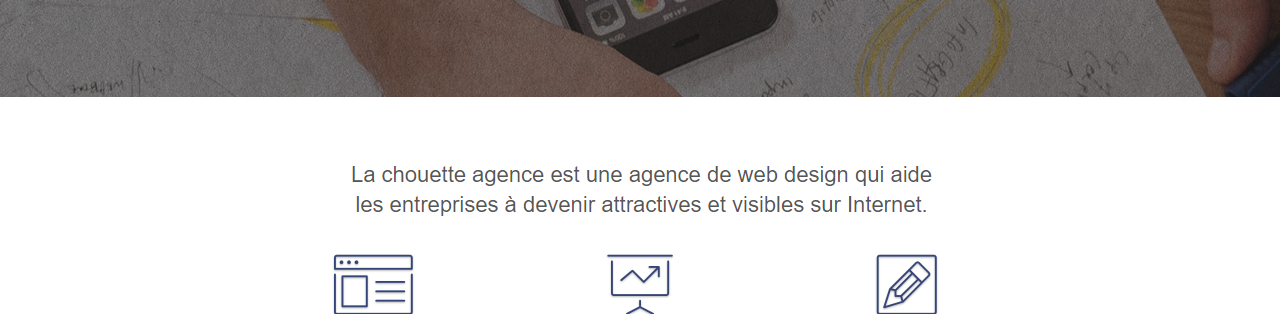
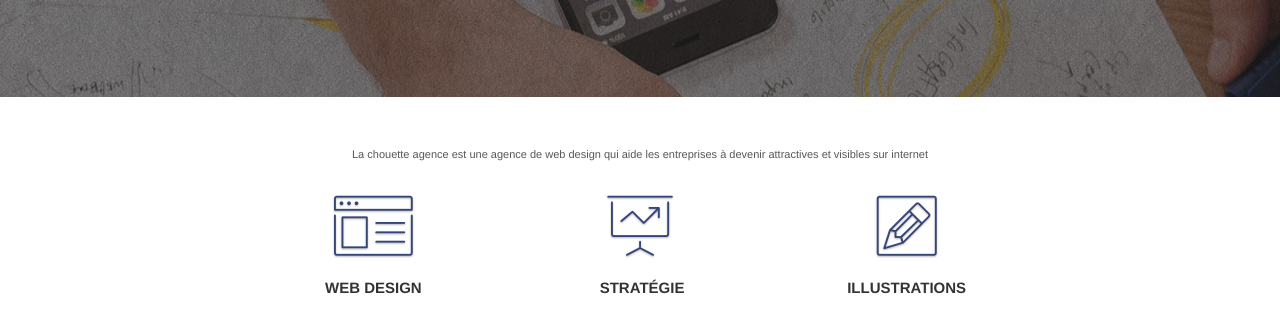
Before and after one commit to Tomerozfresko/Go_Mike_Designs, a plain HTML site: page index.html in a window 1280 px wide. Shown: the part 438-752 px from the top of the page. Drawn offline with Linux system fonts and the light colour scheme.

Commit message:
Create test Version

```diff
--- a/index.html
+++ b/index.html
@@ -84,8 +84,9 @@
 	<div class="container bloc-md">
 		<div class="row">
 			<div class="col-sm-12 text-center">
-				<img alt="agence web, agence web paris, web design paris, stratégie web" src="img/title.png" />
+				<p>La chouette agence est une agence de web design qui aide les entreprises à devenir attractives et visibles sur internet</p>
 			</div>
+
 		</div>
 		<div class="row voffset-lg med-width-whitespace">
 			<div class="col-sm-4">
```
